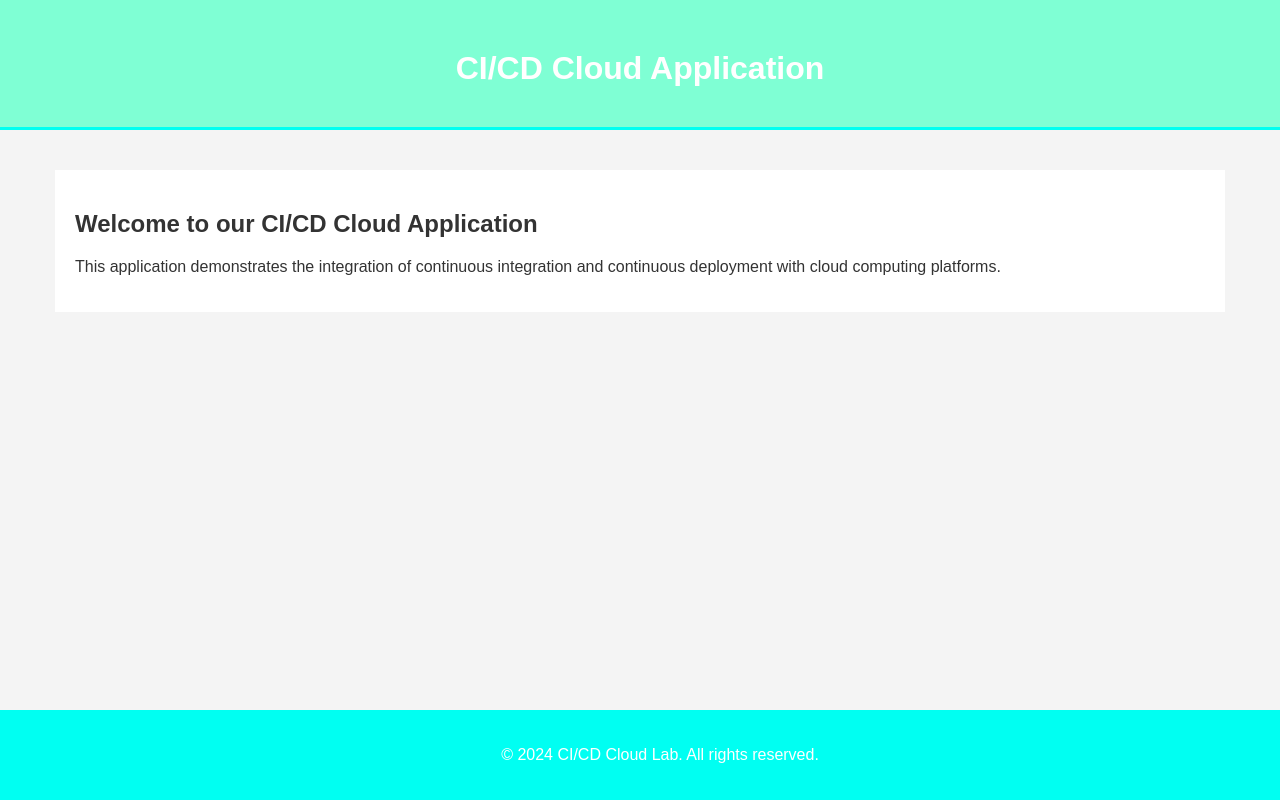
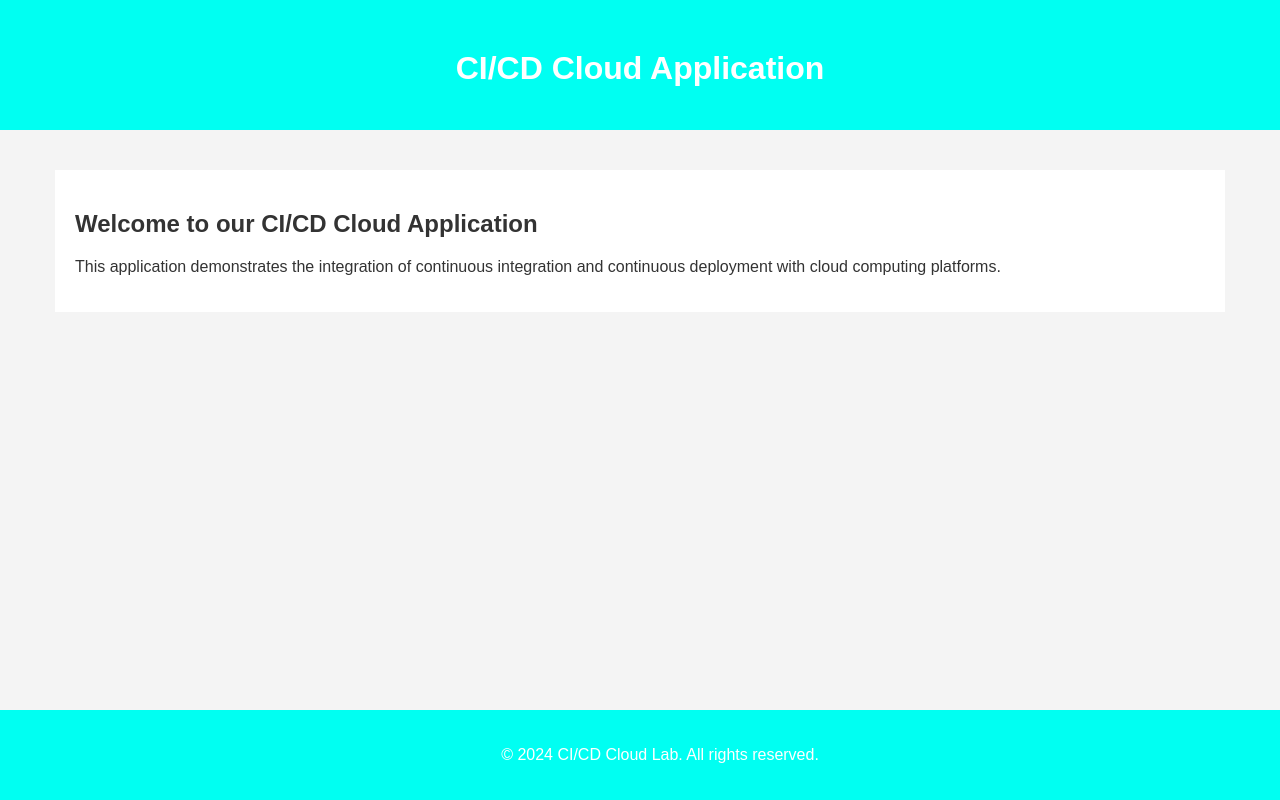
Before and after one commit to VladyslavHolik/infra-lab, a plain HTML site: page src/index.html in a window 1280 px wide. Drawn offline with Linux system fonts and the light colour scheme.

Commit message:
Update index.html

```diff
--- a/src/index.html
+++ b/src/index.html
@@ -18,7 +18,7 @@
         padding: 20px;
       }
       header {
-        background: #7fffd4;
+        background: #00fff2;
         color: #ffffff;
         padding-top: 30px;
         min-height: 70px;
```
